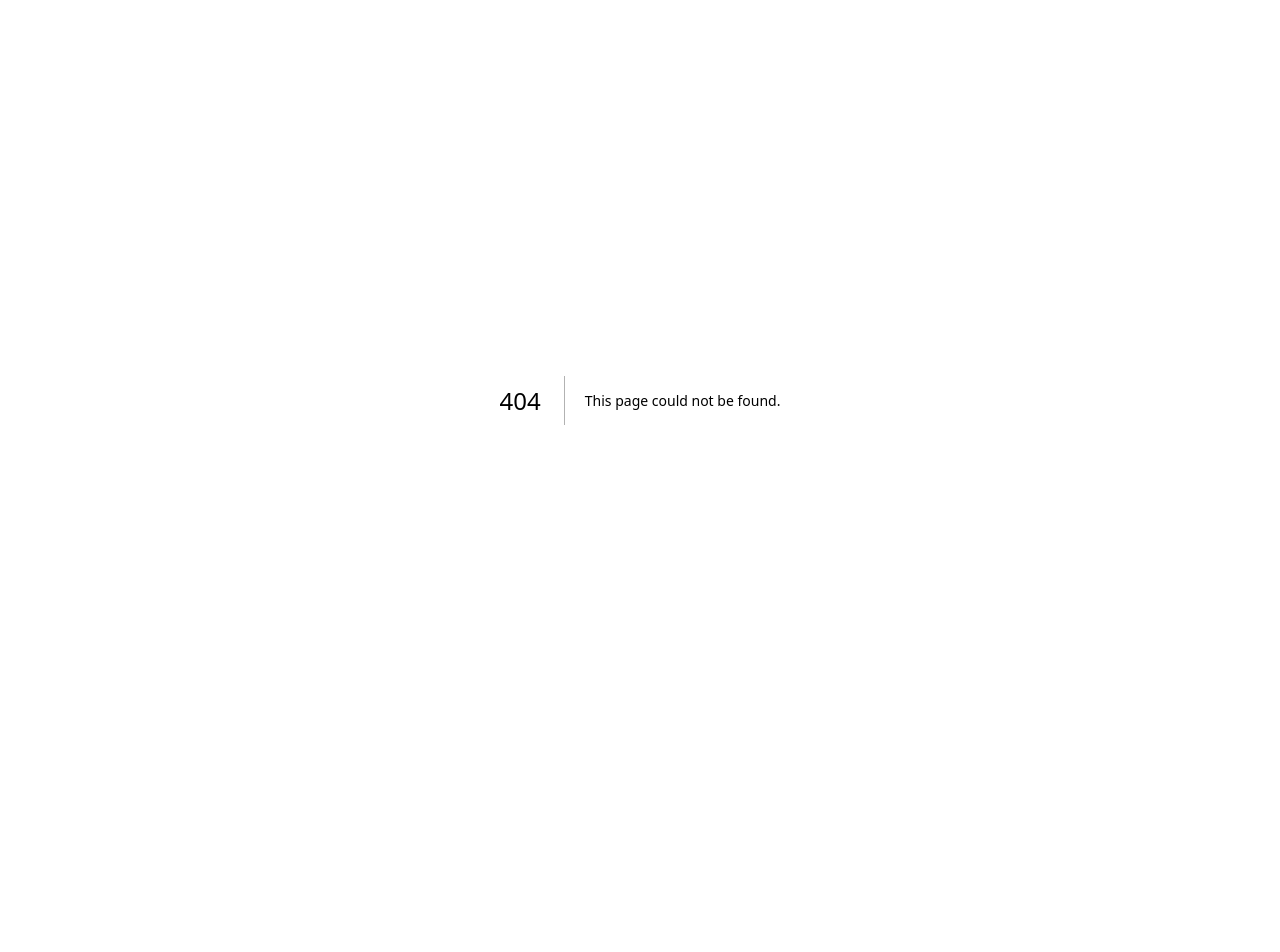
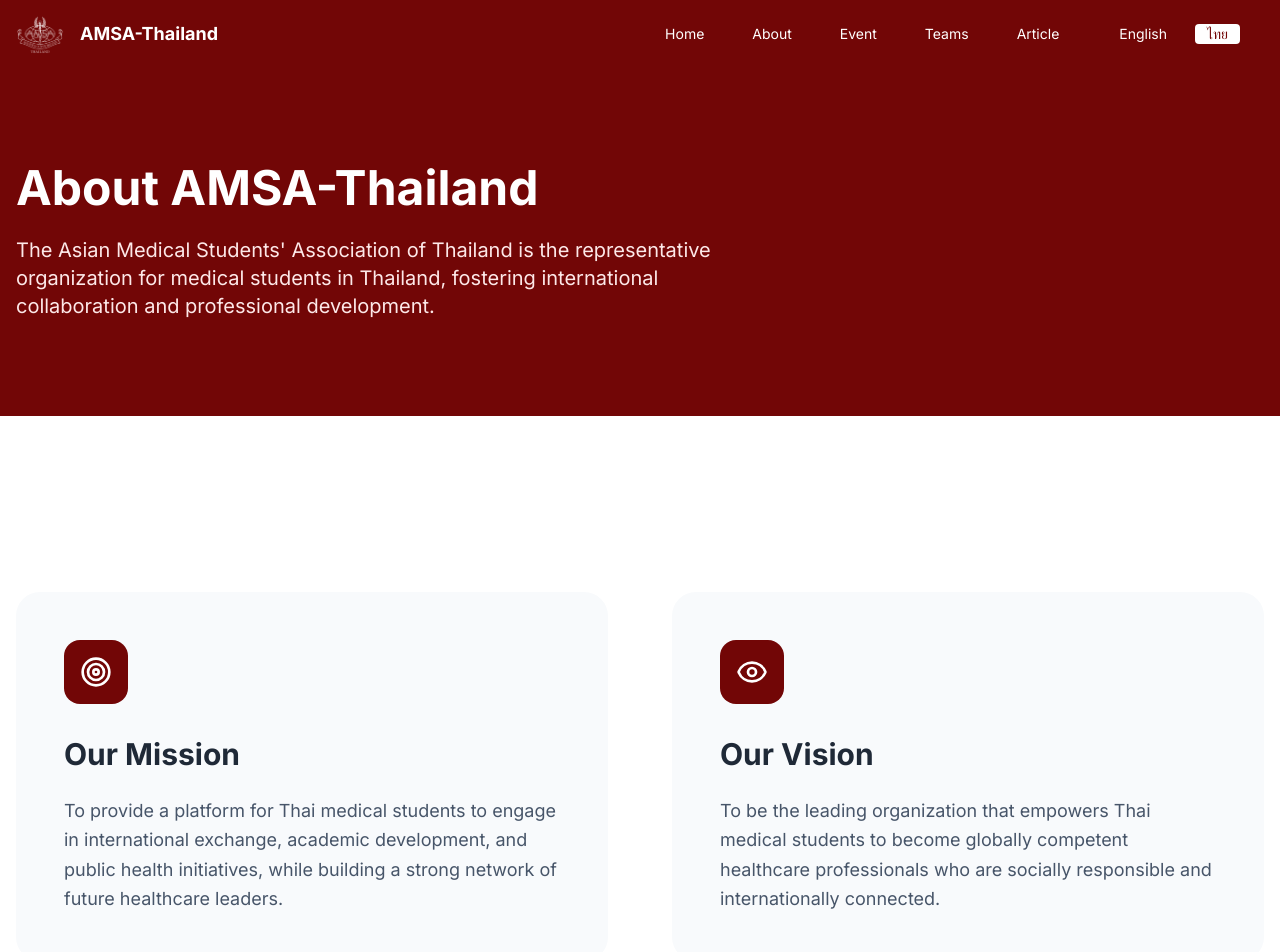
Before and after one commit to SUiD07/amsa-th, a Next.js app: page /about in a window 1280 px wide. Before the commit this address had no page. Shown: the top 952 px of the page. Before the commit the page ends 800 px from the top, so only its background shows below. Built offline with nearby package versions, Linux system fonts and the light colour scheme; a web font is replaced by a local one.

Commit message:
feat: Add About page and UI tweaks

```diff
--- /dev/null
+++ b/src/app/about/page.tsx
@@ -0,0 +1,146 @@
+"use client";
+
+import { motion } from "motion/react";
+import { Target, Eye, History, Globe } from "lucide-react";
+import Navbar from "../components/Navbar";
+
+export default function About() {
+  return (
+    <>
+      <Navbar />
+      {/* Hero Section */}
+      <section className="bg-amsa-blue py-24 text-white">
+        <div className="max-w-7xl mx-auto px-4">
+          <motion.h1
+            initial={{ opacity: 0, y: 20 }}
+            animate={{ opacity: 1, y: 0 }}
+            className="text-5xl font-bold mb-6"
+          >
+            About AMSA-Thailand
+          </motion.h1>
+          <p className="text-xl text-red-100 max-w-3xl">
+            The Asian Medical Students' Association of Thailand is the
+            representative organization for medical students in Thailand,
+            fostering international collaboration and professional development.
+          </p>
+        </div>
+      </section>
+      <div className="pt-20">
+        {/* Mission & Vision */}
+        <section className="py-24 bg-white">
+          <div className="max-w-7xl mx-auto px-4">
+            <div className="grid grid-cols-1 md:grid-cols-2 gap-16">
+              <motion.div
+                initial={{ opacity: 0, x: -20 }}
+                whileInView={{ opacity: 1, x: 0 }}
+                viewport={{ once: true }}
+                className="bg-slate-50 p-12 rounded-3xl"
+              >
+                <div className="w-16 h-16 bg-amsa-blue text-white rounded-2xl flex items-center justify-center mb-8">
+                  <Target size={32} />
+                </div>
+                <h2 className="text-3xl font-bold mb-6">Our Mission</h2>
+                <p className="text-lg text-slate-600 leading-relaxed">
+                  To provide a platform for Thai medical students to engage in
+                  international exchange, academic development, and public
+                  health initiatives, while building a strong network of future
+                  healthcare leaders.
+                </p>
+              </motion.div>
+
+              <motion.div
+                initial={{ opacity: 0, x: 20 }}
+                whileInView={{ opacity: 1, x: 0 }}
+                viewport={{ once: true }}
+                className="bg-slate-50 p-12 rounded-3xl"
+              >
+                <div className="w-16 h-16 bg-amsa-blue text-white rounded-2xl flex items-center justify-center mb-8">
+                  <Eye size={32} />
+                </div>
+                <h2 className="text-3xl font-bold mb-6">Our Vision</h2>
+                <p className="text-lg text-slate-600 leading-relaxed">
+                  To be the leading organization that empowers Thai medical
+                  students to become globally competent healthcare professionals
+                  who are socially responsible and internationally connected.
+                </p>
+              </motion.div>
+            </div>
+          </div>
+        </section>
+
+        {/* History Timeline */}
+        <section className="py-24 bg-slate-50">
+          <div className="max-w-7xl mx-auto px-4">
+            <h2 className="text-4xl font-bold mb-16 text-center">
+              Our History
+            </h2>
+            <div className="relative max-w-4xl mx-auto">
+              {/* Vertical Line */}
+              <div className="absolute left-1/2 -translate-x-1/2 w-1 h-full bg-amsa-blue/20"></div>
+
+              {[
+                {
+                  year: "1985",
+                  title: "AMSA Founded",
+                  desc: "AMSA was established in Manila, Philippines, with Thailand as one of the founding members.",
+                },
+                {
+                  year: "1990s",
+                  title: "Expansion",
+                  desc: "AMSA-Thailand grew its network to include more medical schools across the country.",
+                },
+                {
+                  year: "2000s",
+                  title: "Digital Era",
+                  desc: "Implementation of digital platforms to connect students and streamline exchange programs.",
+                },
+                {
+                  year: "Present",
+                  title: "Leading Network",
+                  desc: "AMSA-Thailand now represents thousands of medical students across 20+ medical schools.",
+                },
+              ].map((item, idx) => (
+                <motion.div
+                  key={item.year}
+                  initial={{ opacity: 0, y: 20 }}
+                  whileInView={{ opacity: 1, y: 0 }}
+                  viewport={{ once: true }}
+                  className={`relative flex items-center gap-8 mb-16 ${idx % 2 === 0 ? "flex-row-reverse" : ""}`}
+                >
+                  <div className="w-1/2"></div>
+                  <div className="absolute left-1/2 -translate-x-1/2 w-6 h-6 bg-amsa-blue rounded-full border-4 border-white shadow-lg z-10"></div>
+                  <div
+                    className={`w-1/2 bg-white p-8 rounded-2xl shadow-sm ${idx % 2 === 0 ? "text-right" : "text-left"}`}
+                  >
+                    <div className="text-amsa-blue font-bold text-2xl mb-2">
+                      {item.year}
+                    </div>
+                    <h3 className="font-bold text-xl mb-2">{item.title}</h3>
+                    <p className="text-slate-500">{item.desc}</p>
+                  </div>
+                </motion.div>
+              ))}
+            </div>
+          </div>
+        </section>
+
+        {/* International Affiliation */}
+        <section className="py-24 bg-amsa-blue text-white">
+          <div className="max-w-7xl mx-auto px-4 text-center">
+            <div className="w-20 h-20 bg-white/10 rounded-3xl flex items-center justify-center mx-auto mb-8">
+              <Globe size={40} />
+            </div>
+            <h2 className="text-4xl font-bold mb-8">
+              International Affiliation
+            </h2>
+            <p className="text-xl text-red-100 max-w-3xl mx-auto leading-relaxed">
+              AMSA-Thailand is a proud member of the Asian Medical Students'
+              Association International, connecting us with medical students
+              from over 27 chapters across Asia, the Asia-Pacific, and beyond.
+            </p>
+          </div>
+        </section>
+      </div>
+    </>
+  );
+}
--- a/src/app/article/page.tsx
+++ b/src/app/article/page.tsx
@@ -6,6 +6,7 @@
 import Footer from "../components/Footer";
 import { Card, Button, Spinner } from "flowbite-react";
 import { supabase } from "@/src/lib/supabase";
+import { motion } from "motion/react";
 
 export default function Article() {
   const router = useRouter();
@@ -42,6 +43,30 @@
   return (
     <>
       <Navbar />
+      {/* Header */}
+      <section className="bg-slate-900 py-24 text-white relative overflow-hidden">
+        <div className="absolute inset-0 opacity-10">
+          <img
+            src="https://picsum.photos/seed/articles-bg/1920/1080"
+            alt="Background"
+            className="w-full h-full object-cover"
+            referrerPolicy="no-referrer"
+          />
+        </div>
+        <div className="max-w-7xl mx-auto px-4 text-center relative z-10">
+          <motion.h1
+            initial={{ opacity: 0, y: 20 }}
+            animate={{ opacity: 1, y: 0 }}
+            className="text-5xl font-bold mb-6"
+          >
+            AMSA-Thailand Articles
+          </motion.h1>
+          <p className="text-xl text-slate-300 max-w-3xl mx-auto">
+            Insights, stories, and academic perspectives from the medical
+            student community.
+          </p>
+        </div>
+      </section>
       <div className="text-4xl p-5 font-bold">Articles</div>
       <div className="flex flex-wrap justify-start">
         {articles.map((item) => (
@@ -60,7 +85,10 @@
             <p className="font-normal text-gray-700 dark:text-gray-400">
               {item.detail}
             </p>
-            <Button className="mt-2 bg-[#720606]" onClick={() => handleClick(item.id)}>
+            <Button
+              className="mt-2 bg-[#720606]"
+              onClick={() => handleClick(item.id)}
+            >
               {loadingId === item.id ? (
                 <>
                   Loading...
--- a/src/app/components/Footer.tsx
+++ b/src/app/components/Footer.tsx
@@ -25,7 +25,8 @@
   const { lang } = useLanguage();
   const t = translations[lang];
   return (
-    <footer className="bg-[#720606] h-fit w-full flex max-sm:inline-block">
+    <footer className="bg-[#720606] h-fit w-full ">
+      <div className="flex max-sm:inline-block">
       <Image
         src="/White.png"
         alt="whitelogo"
@@ -85,6 +86,10 @@
       </div>
       {/* <div className="text-white px-4">{t.outro}</div> */}
       <br />
+      </div>
+      <div className="p-8 border-t border-white/10 text-center text-xs text-white/40">
+        <p>© {new Date().getFullYear()} AMSA-Thailand. All rights reserved.</p>
+      </div>
     </footer>
   );
 }
--- a/src/app/components/Navbar.tsx
+++ b/src/app/components/Navbar.tsx
@@ -60,11 +60,11 @@
                   Home
                 </Link>
               </li>
-              {/* <li>
-                <Link className="hover:font-bold" href="./resources">
-                  Resources
+              <li>
+                <Link className="hover:font-bold" href="./about">
+                  About
                 </Link>
-              </li> */}
+              </li>
               <li>
                 <Link className="hover:font-bold" href="./event">
                   Event
@@ -123,9 +123,9 @@
           <li>
             <Link href="/#welcome">Home</Link>
           </li>
-          {/* <li>
-            <Link href="./resources">Resources</Link>
-          </li> */}
+          <li>
+            <Link href="./about">About</Link>
+          </li>
           <li>
             <Link href="./event">Event</Link>
           </li>
--- a/src/app/event/page.tsx
+++ b/src/app/event/page.tsx
@@ -1,23 +1,25 @@
-'use client';
-import React, { useEffect } from "react";
-import Image from "next/image";
+"use client";
+
 import Navbar from "../components/Navbar";
 import NewEvent from "../components/NewEvent";
 import Event from "../components/Event";
 export default function Home() {
   return (
     <main className="font-ibm">
-        <Navbar />
-
-        <Image
-            className="w-full max-w-full max-h-full m-auto"
-            src="https://drive.google.com/uc?id=1J7f187mXHToF2C0uuLR37ZFDAdOtpNSP"
-            alt="Slide1"
-            width="1000"
-            height="1000"
-        />
-        <NewEvent />
-        <Event />
+      <Navbar />
+      {/* Header */}
+      <section className="bg-amsa-blue py-20 text-white">
+        <div className="max-w-7xl mx-auto px-4">
+          <h1 className="text-4xl md:text-5xl font-bold mb-4">
+            Events & Activities
+          </h1>
+          <p className="text-xl text-red-100">
+            Discover what's happening in AMSA-Thailand.
+          </p>
+        </div>
+      </section>
+      <NewEvent />
+      <Event />
     </main>
-  )
+  );
 }
```
Lines whose indentation alone changed are shown as unchanged.
